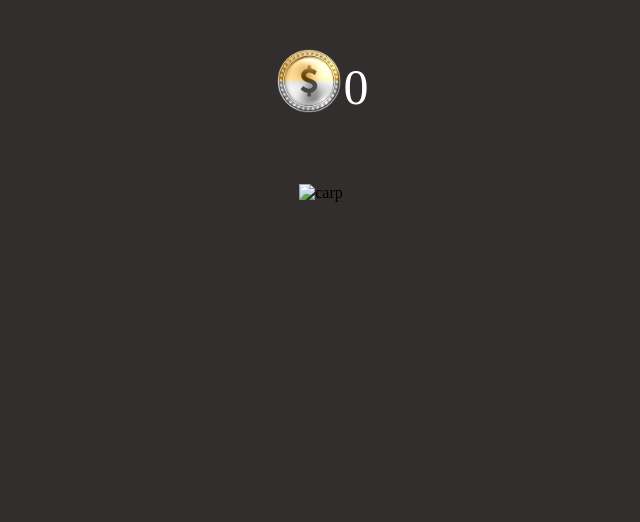
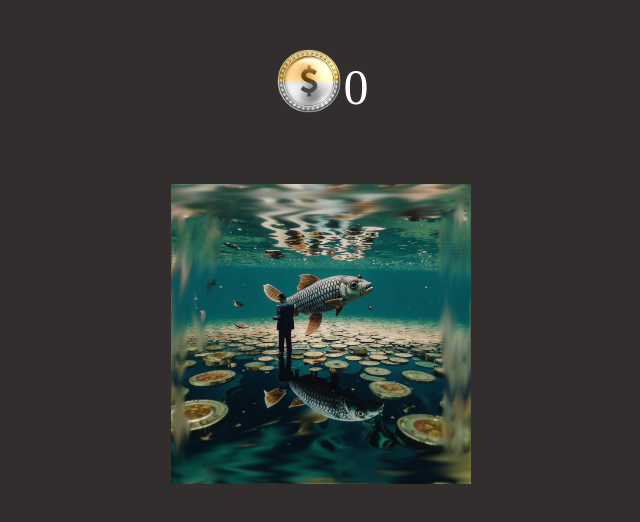
Before and after one commit to Robot-Programmer-lab/Carp_combat_v4, a plain HTML site: page index.html in a window 1280 px wide. Shown: the whole page, without its empty margins (319-959 px from the left). Drawn offline with Linux system fonts and the light colour scheme.

Commit message:
Update index.html

```diff
--- a/index.html
+++ b/index.html
@@ -15,6 +15,6 @@
     <center><p id = "coins">0</p></center>
     </header>
     <br>
-    <center><img onclick="tap()" src= ".carp.jpg" alt="carp" width="300"/></center>
+    <center><img onclick="tap()" src= "carp.jpg" alt="carp" width="300"/></center>
 </body>
 </html>
```
